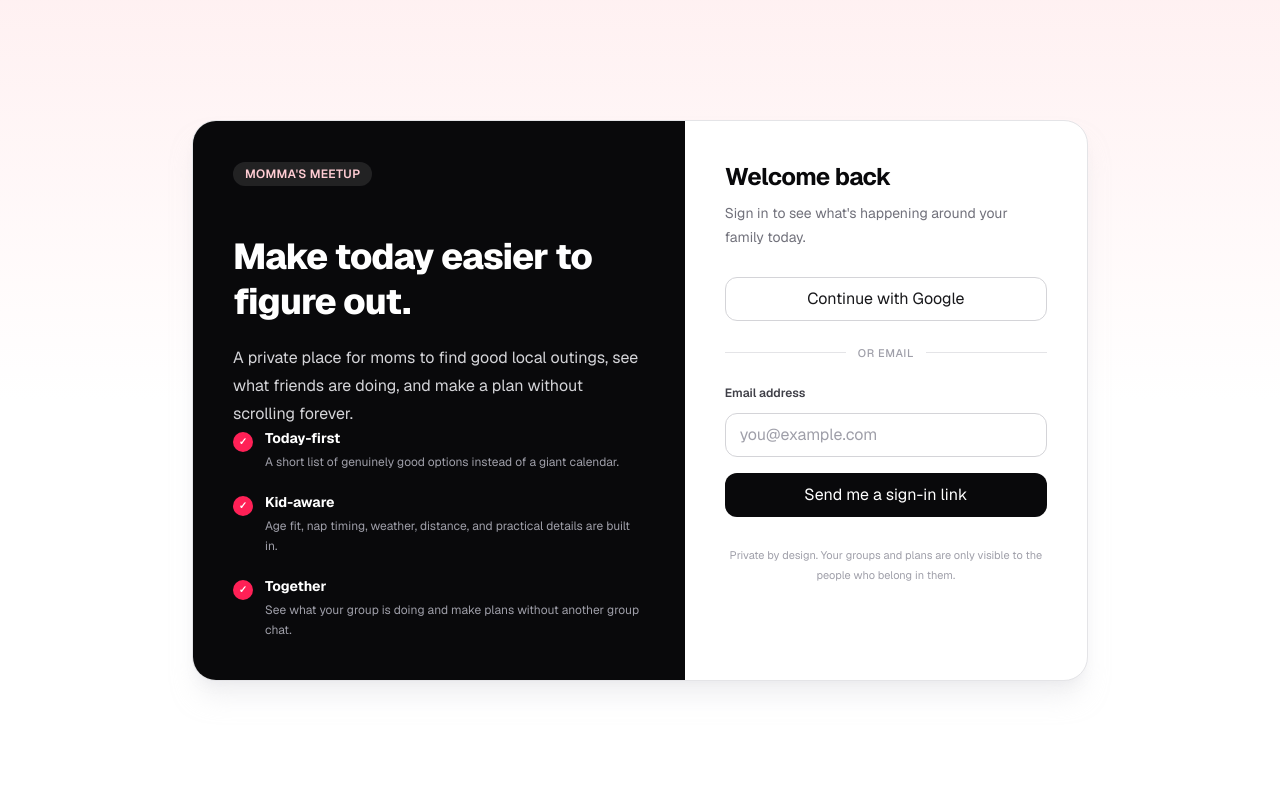
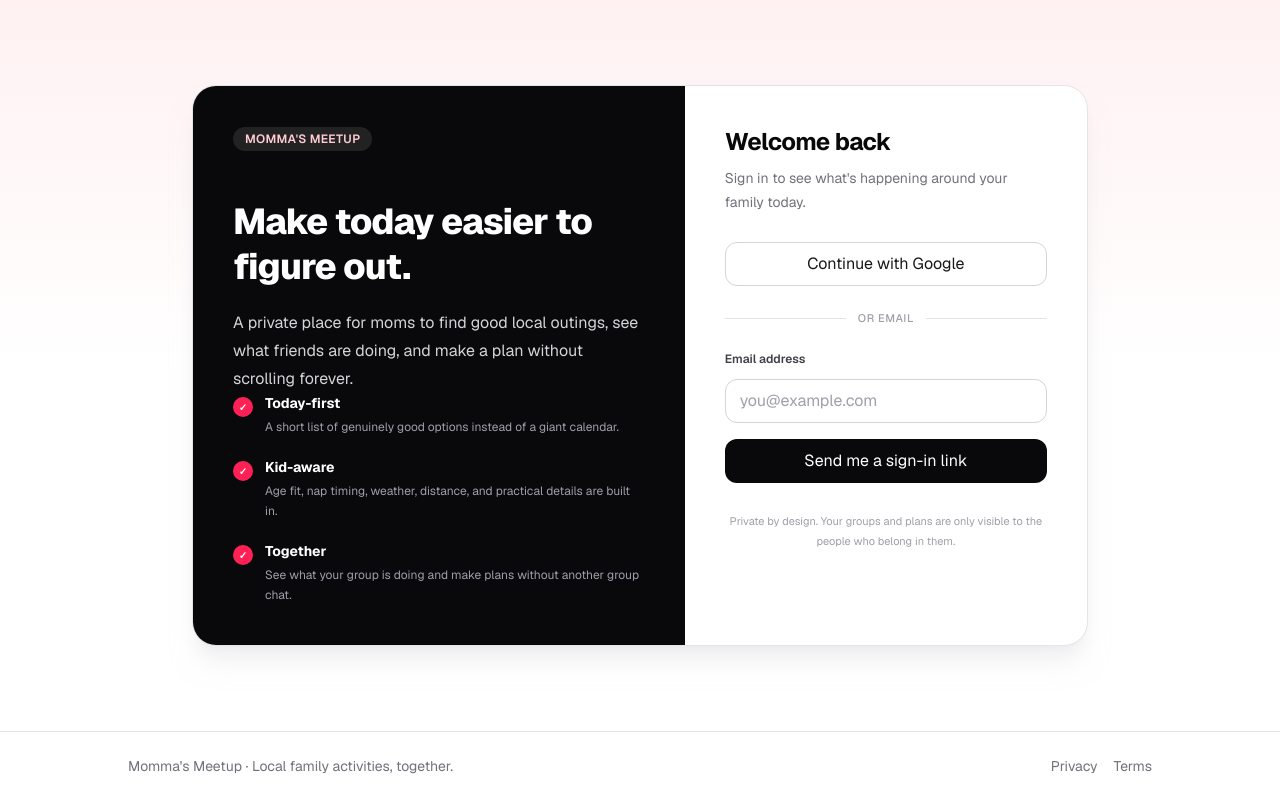
Before and after one commit to chrisSmalling/momma-s-group, a Next.js app: page /login in a window 1280 px wide. Built offline with nearby package versions, Linux system fonts and the light colour scheme.

Commit message:
Add legal links to application footer

```diff
--- a/src/app/layout.tsx
+++ b/src/app/layout.tsx
@@ -1,4 +1,5 @@
 import type { Metadata, Viewport } from "next";
+import Link from "next/link";
 import { Geist, Geist_Mono } from "next/font/google";
 import type { ReactNode } from "react";
 import ServiceWorkerRegister from "@/components/ServiceWorkerRegister";
@@ -39,6 +40,15 @@ export default function RootLayout({ children }: { children: ReactNode }) {
     >
       <body className="min-h-full flex flex-col">
         {children}
+        <footer className="mt-auto border-t border-zinc-200 bg-white px-5 py-6 text-sm text-zinc-500">
+          <div className="mx-auto flex w-full max-w-5xl flex-col gap-3 sm:flex-row sm:items-center sm:justify-between">
+            <p>Momma&apos;s Meetup · Local family activities, together.</p>
+            <nav aria-label="Legal" className="flex gap-4">
+              <Link className="hover:text-zinc-900" href="/privacy">Privacy</Link>
+              <Link className="hover:text-zinc-900" href="/terms">Terms</Link>
+            </nav>
+          </div>
+        </footer>
         <ServiceWorkerRegister />
       </body>
     </html>
```
